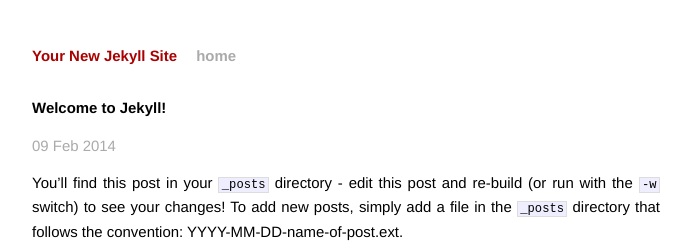
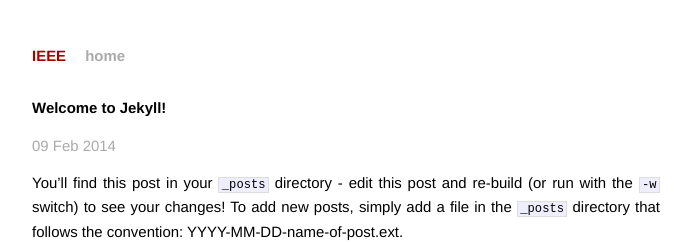
Before and after one commit to LSU-Code-Dojo/IEEE-Website, a Jekyll site: the page built from _posts/2014-02-09-welcome-to-jekyll.markdown, in a window 1280 px wide. Shown: the top 243 px of the page, without its empty margins (294-985 px from the left). Built offline with Jekyll 4.4.1, drawn with Linux system fonts in a browser that asks for light colours; Markdown is read by kramdown in place of the engine named in the settings.

Commit message:
Updated config and index

```diff
--- a/_config.yml
+++ b/_config.yml
@@ -1,3 +1,3 @@
-name: Your New Jekyll Site
+name: IEEE
 markdown: redcarpet
 pygments: true
--- a/index.html
+++ b/index.html
@@ -1,6 +1,6 @@
 ---
 layout: default
-title: Your New Jekyll Site
+title: IEEE
 ---
 
 <div id="home">
```
